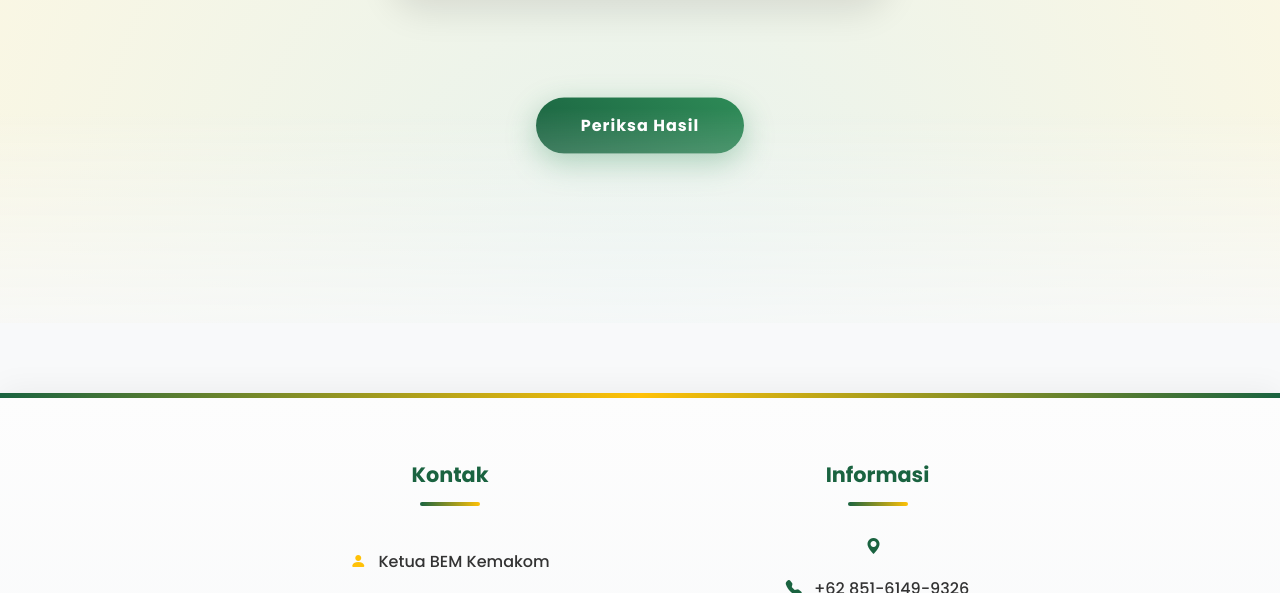
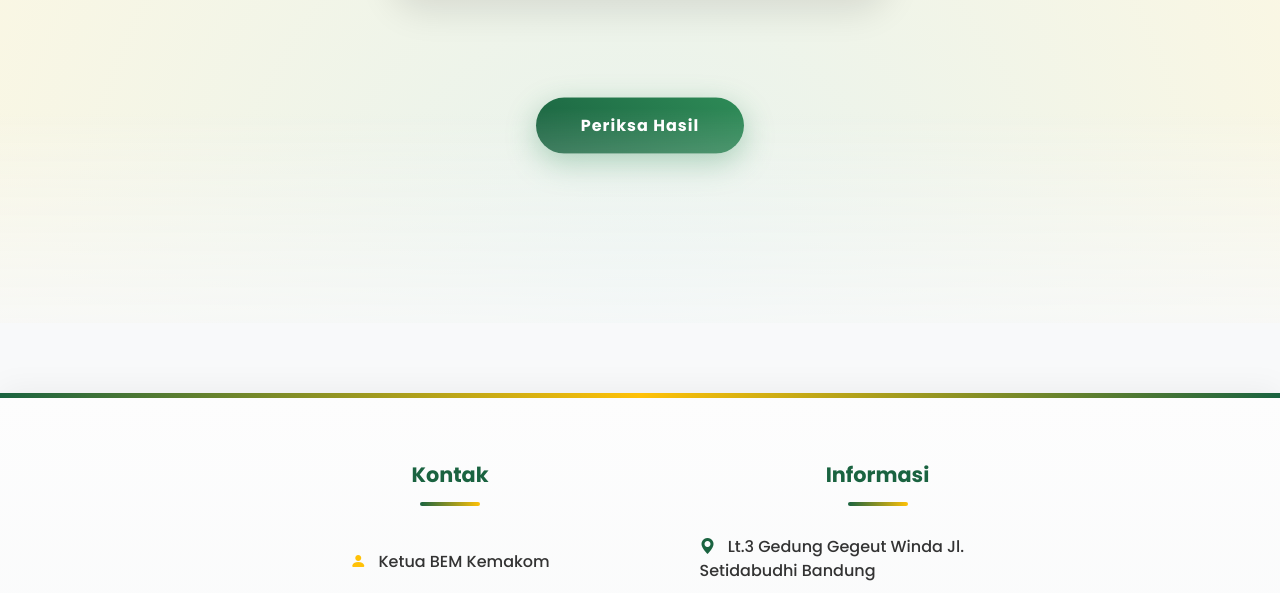
Before and after one commit to jouleee/pengumuman-kemakom, a plain HTML site: page index.html in a window 1280 px wide. Shown: the part 492-1085 px from the top of the page. Drawn offline with Linux system fonts and the light colour scheme.

Commit message:
Add files via upload

```diff
--- a/index.html
+++ b/index.html
@@ -101,7 +101,7 @@
                         <p class="d-flex mt-3 mb-2 justify-content-center">
                             <a href="#" class="site-footer-link">
                                 <i class="bi bi-geo-alt-fill me-2" style="color: var(--primary-color);"></i>
-
+                                Lt.3 Gedung Gegeut Winda Jl. Setidabudhi Bandung
                             </a>
                         </p>
 
```
